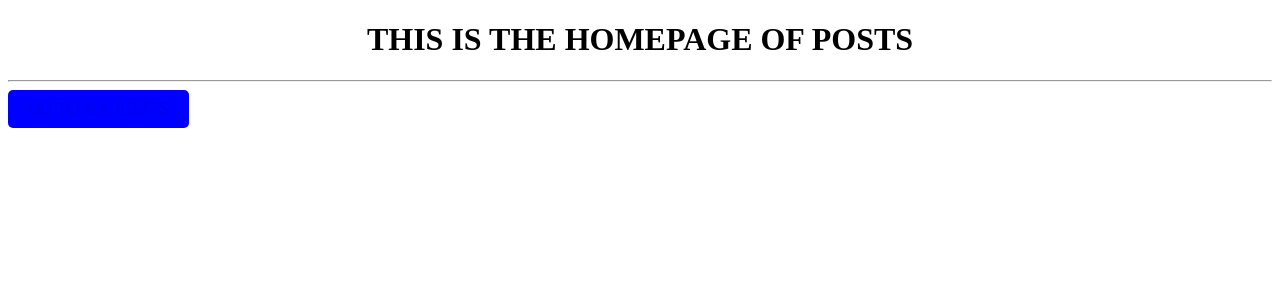
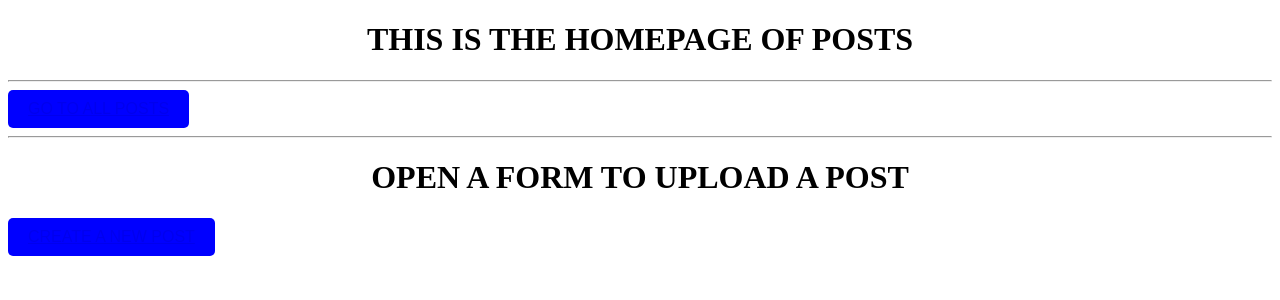
Before and after one commit to sayan-academic/django-instagram-demo, a Django app: page /posts/ in a window 1280 px wide. Shown: the top 300 px of the page. Run offline with Django 5.2, Linux system fonts and the light colour scheme.

Commit message:
forms added, urls logic fixed

```diff
--- a/posts/templates/posts/index.html
+++ b/posts/templates/posts/index.html
@@ -20,4 +20,11 @@
 
     </button>
 
+    <br>
+    <hr>
+    <h1>OPEN A FORM TO UPLOAD A POST</h1>
+    <button>
+        <a href="{% url 'posts:postform1' %}">CREATE A NEW POST</a>
+    </button>
+
 {% endblock %}
--- a/posts/urls.py
+++ b/posts/urls.py
@@ -14,4 +14,5 @@ urlpatterns = [
     path('', views.index, name="index"),
     path('post/', views.posts, name="post"),
     path('<int:post_id>/', views.post_details, name="post_details"),
+    path('postform1/', views.postform1, name="postform1"),
 ]
--- a/posts/views.py
+++ b/posts/views.py
@@ -1,5 +1,7 @@
-from django.shortcuts import render
+from django.shortcuts import render, redirect
+from django.http import HttpResponse
 from .models import Post
+from .forms import PostForm
 
 #added line
 from django.shortcuts import get_object_or_404
@@ -15,3 +17,13 @@ def posts(request):
 def post_details(request, post_id):
     post = get_object_or_404(Post, pk=post_id)
     return render(request, 'posts/details.html', {'post': post})
+
+def postform1(request):
+    if request.method == 'POST':
+        form = PostForm(request.POST, request.FILES)
+        if (form.is_valid()):
+            form.save()
+            return redirect('posts:index')
+    else:
+        form = PostForm()
+    return render(request, 'posts/postform1.html', {'postform': form})
```
Also changed, not shown: instagram/urls.py (+8 -6 lines), posts/forms.py (added, +10 -0 lines), posts/templates/posts/postform1.html (added, +15 -0 lines), db.sqlite3, media/images/Screenshot_19.png (added).
